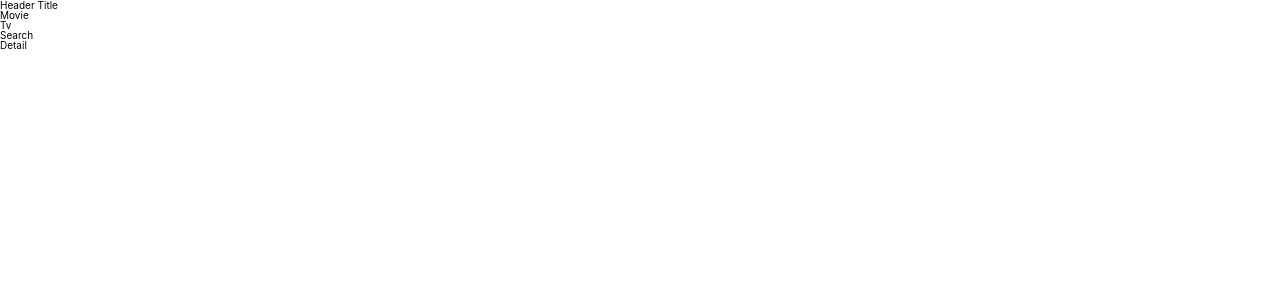
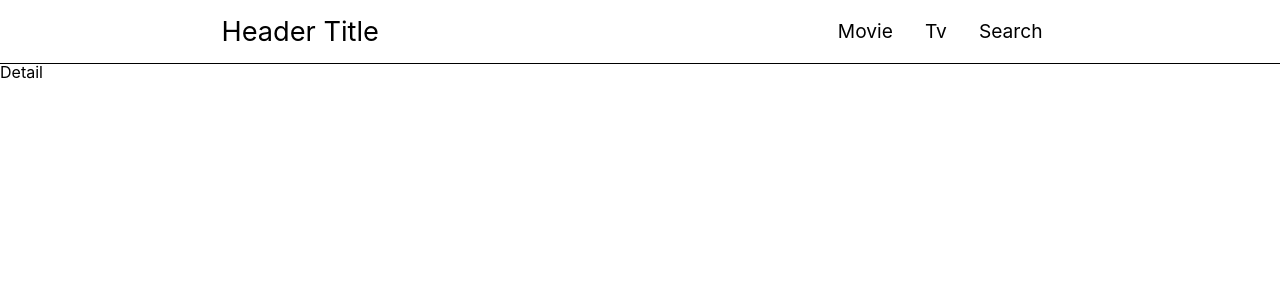
Before and after one commit to yhsol/bookcurator_update, a React (Create React App) app: page /detail/1 in a window 1280 px wide. Shown: the top 300 px of the page. Built offline with nearby package versions, Linux system fonts and the light colour scheme.

Commit message:
add Header

```diff
--- a/src/Components/GlobalStyles.js
+++ b/src/Components/GlobalStyles.js
@@ -12,7 +12,6 @@ const Globalstyles = createGlobalStyle`
     }
     body {
         font-family: -apple-system, BlinkMacSystemFont, 'Segoe UI', Roboto, Oxygen, Ubuntu, Cantarell, 'Open Sans', 'Helvetica Neue', sans-serif;
-        font-size: 10px;
     }
     ul, li {
         list-style: none;
--- a/src/Components/Header.js
+++ b/src/Components/Header.js
@@ -2,30 +2,54 @@ import React from "react";
 import styled from "styled-components";
 import { Link, withRouter } from "react-router-dom";
 
-const SHeader = styled.div``;
+const SHeader = styled.div`
+  border-bottom: 1px solid black;
+  display: flex;
+  justify-content: space-around;
+  align-items: center;
+  height: 64px;
+`;
 
-const HeaderTitle = styled.div``;
+const HeaderTitle = styled.div`
+  font-size: 1.7rem;
+`;
 
-const HeaderList = styled.ul``;
+const HeaderList = styled.ul`
+  display: flex;
+  align-items: center;
+  font-size: 1.2rem;
+`;
 
-const HeaderItem = styled.li``;
+const HeaderItem = styled.li`
+  padding: 0 1rem;
+  :hover {
+    color: #079992;
+  }
+  color: ${props => (props.current ? "#079992" : "")};
+`;
 
-const SLink = styled(Link)``;
+const SLink = styled(Link)`
+  display: flex;
+  justify-content: center;
+  align-items: center;
+  height: 64px;
+`;
 
-const Header = () => {
+const Header = ({ location: { pathname } }) => {
   return (
     <SHeader>
+      {/* {console.log(pathname)}; */}
       <HeaderTitle>
         <SLink to="/">Header Title</SLink>
       </HeaderTitle>
       <HeaderList>
-        <HeaderItem>
+        <HeaderItem current={pathname === "/movie"}>
           <SLink to="/movie">Movie</SLink>
         </HeaderItem>
-        <HeaderItem>
+        <HeaderItem current={pathname === "/tv"}>
           <SLink to="/tv">Tv</SLink>
         </HeaderItem>
-        <HeaderItem>
+        <HeaderItem current={pathname === "/search"}>
           <SLink to="/search">Search</SLink>
         </HeaderItem>
       </HeaderList>
```
Also changed, not shown: 1 other file (tests, documents, lock files or other folders).
